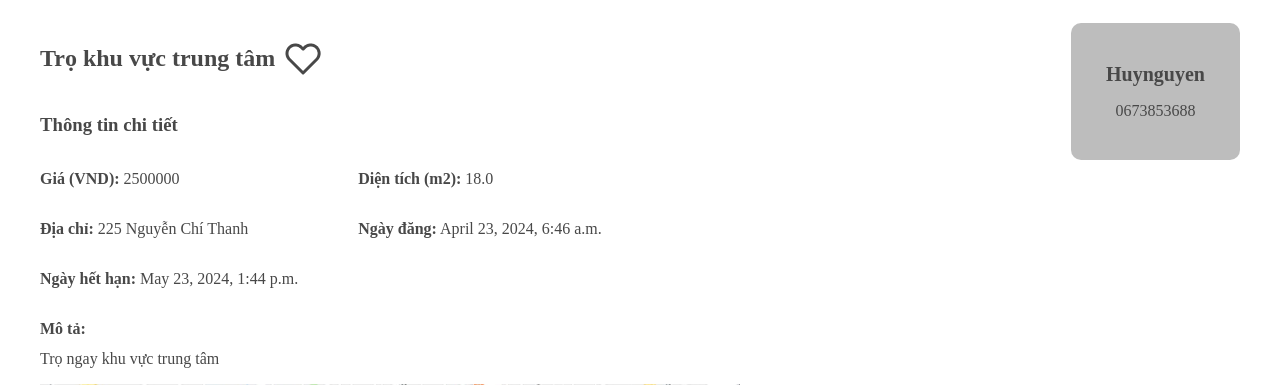
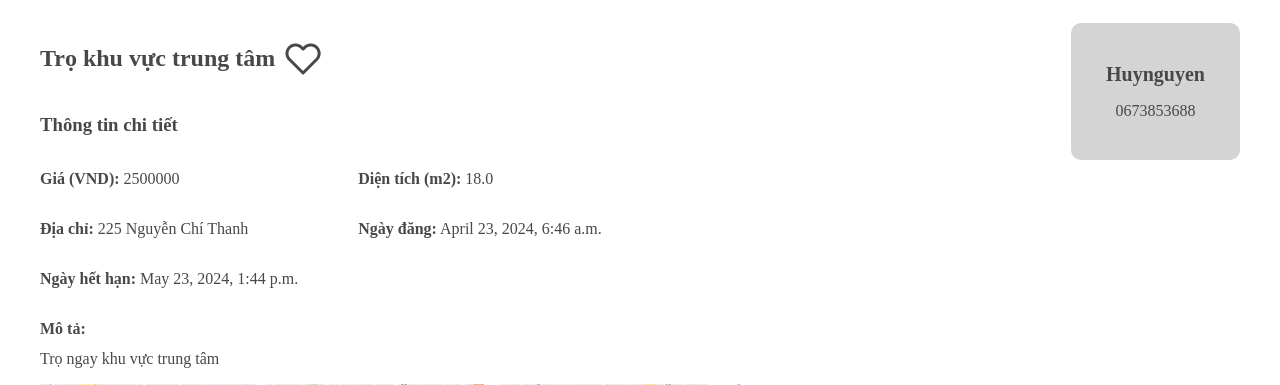
Before and after one commit to hothanhtuan1209/graduation-project, a Django app: page /posts/2ab0d0be-c08a-49ab-8bf2-4ee6b54d2764/ in a window 1280 px wide. Shown: the part 316-701 px from the top of the page. Run offline with Django 4.2, Linux system fonts and the light colour scheme; data comes from the database, SQL or seed files in the repository.

Commit message:
Update color for infor user post

```diff
--- a/property_web/posts/static/css/post_detail.css
+++ b/property_web/posts/static/css/post_detail.css
@@ -24,7 +24,7 @@
 }
 
 .post-author-info {
-  background-color: #bdbdbd;
+  background-color: #d4d4d4;
   text-align: center;
   padding: 24px 35px;
   border-radius: 10px;
```
